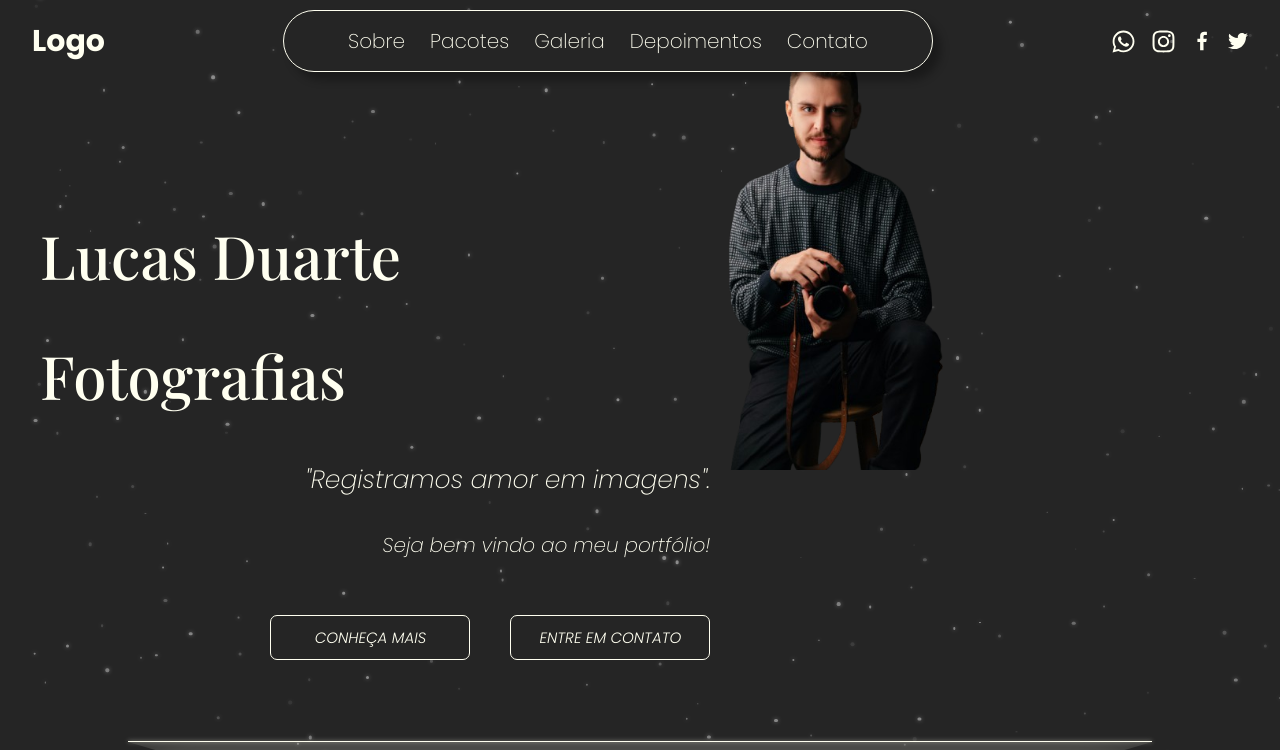
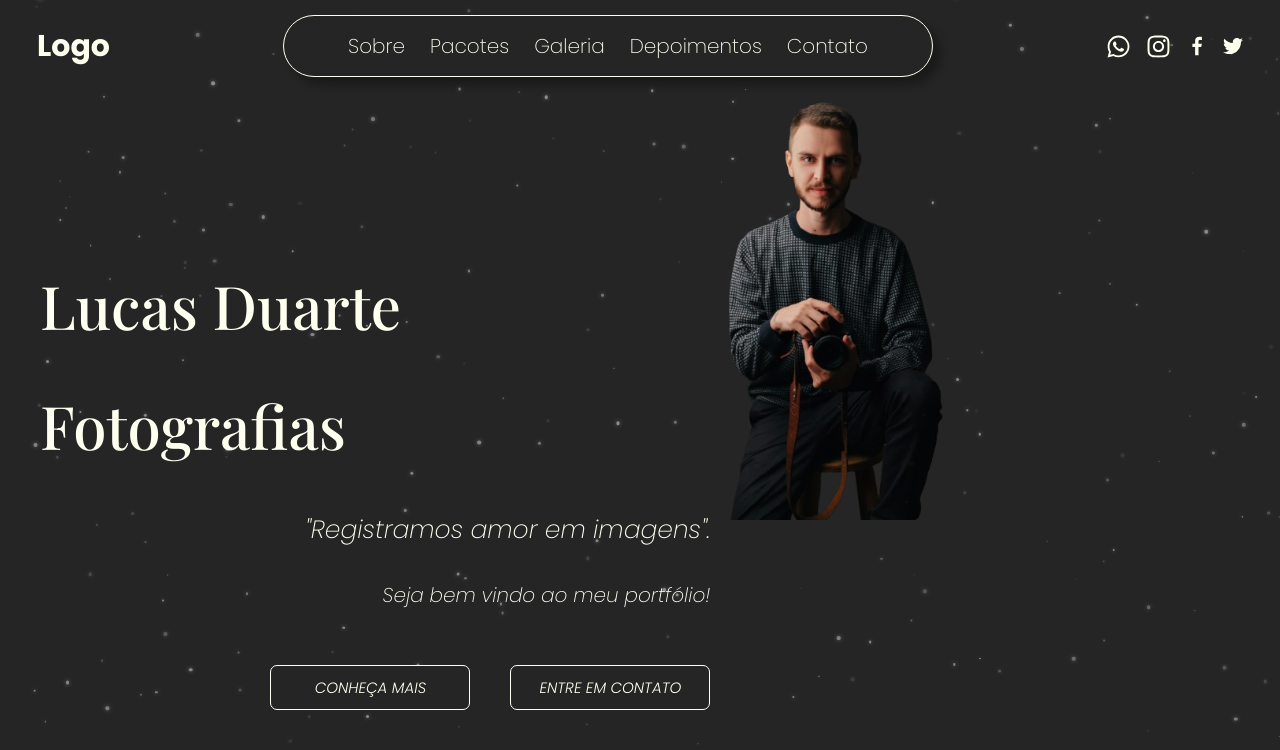
Before and after one commit to 1freelipe/react-lp-photography, a React (Create React App) app: page / in a window 1280 px wide. Shown: the top 750 px of the page. Built offline with nearby package versions, Linux system fonts and the light colour scheme; a web font is replaced by a local one.

Commit message:
alterações no visual e UX

```diff
--- a/src/sections/header/styled.jsx
+++ b/src/sections/header/styled.jsx
@@ -18,7 +18,8 @@ export const DivNav = styled.div`
   align-items: center;
   justify-content: space-between;
   width: 95%;
-  margin: 10px auto;
+  margin: 10px auto 50px;
+  padding: 5px;
 `;
 
 export const Logo = styled.h2`
@@ -196,6 +197,7 @@ export const DivImage = styled(motion.div)`
     left: -21%;
     top: -9%;
     z-index: -1000;
+    opacity: 0.9;
   }
 `;
 
--- a/src/sections/pricing/Pricing.jsx
+++ b/src/sections/pricing/Pricing.jsx
@@ -70,7 +70,7 @@ export default function Pricing({ id }) {
   };
 
   const prevStep = () => {
-    setDirection(1);
+    setDirection(-1);
     if (index - itemsPerPage >= 0) {
       setIndex(index - itemsPerPage);
     } else {
@@ -96,7 +96,7 @@ export default function Pricing({ id }) {
         <pricing.Information variants={itemVariants}>
           Confira abaixo, todos os pacotes oferecidos.
         </pricing.Information>
-        <pricing.Information>
+        <pricing.Information variants={itemVariants}>
           Navegue livremente sobre eles e escolha o que mais combina com você.
         </pricing.Information>
       </pricing.DivInformation>
--- a/src/sections/testmonials/styled.jsx
+++ b/src/sections/testmonials/styled.jsx
@@ -73,7 +73,7 @@ export const CardTest = styled.div`
 
   &:hover {
     transform: translateY(-20px);
-    box-shadow: 10px 10px 2px rgba(0, 0, 0, 0.8);
+    box-shadow: 10px 10px 2px rgba(0, 0, 0, 0.6);
   }
 `;
 
```
